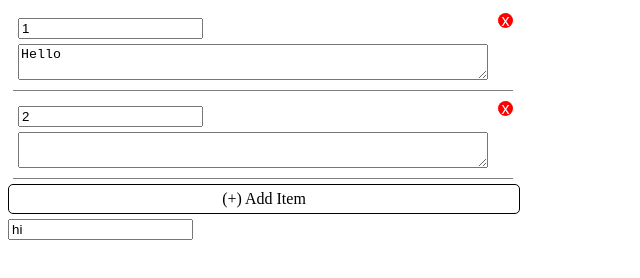
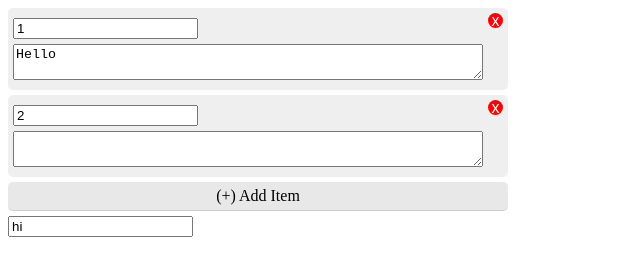
Before and after one commit to gitpullgravity/formsmith, a website: page index.html in a window 1280 px wide. Shown: the whole page, without its empty margins (0-640 px from the left). Drawn offline with Linux system fonts and the light colour scheme; files that its build step writes are made by us from their sources.

Commit message:
some css cleanup to array type

```diff
--- a/formsmith.css
+++ b/formsmith.css
@@ -13,10 +13,12 @@
 .fs-array-add {
   width: 100%;
   padding: 5px;
-  border: 1px solid black;
   border-radius: 5px;
   cursor: pointer;
   text-align: center;
+  box-sizing: border-box;
+  background-color: rgb(232, 232, 232);
+  border-bottom: 1px solid rgb(205, 205, 205);
 }
 
 
@@ -35,7 +37,7 @@
 
 .fs-array-delete {
   position: absolute;
-  right: 0px;
+  right: 5px;
   cursor: pointer;
 }
 
@@ -48,11 +50,12 @@
 
 .fs-child {
   position: relative;
-  border-bottom: 1px solid gray;
-  margin: 5px;
+  margin: 5px 0px;
   padding: 5px;
   width: 100%;
   box-sizing: border-box;
+  background-color: rgb(239, 239, 239);
+  border-radius: 5px;
 }
 
 .fs-child-contents {
```
